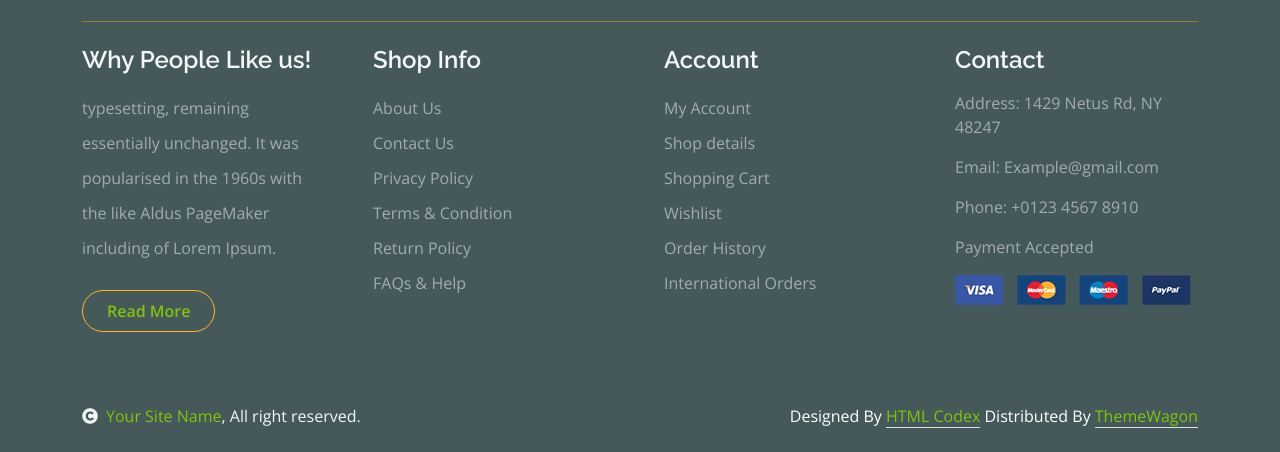
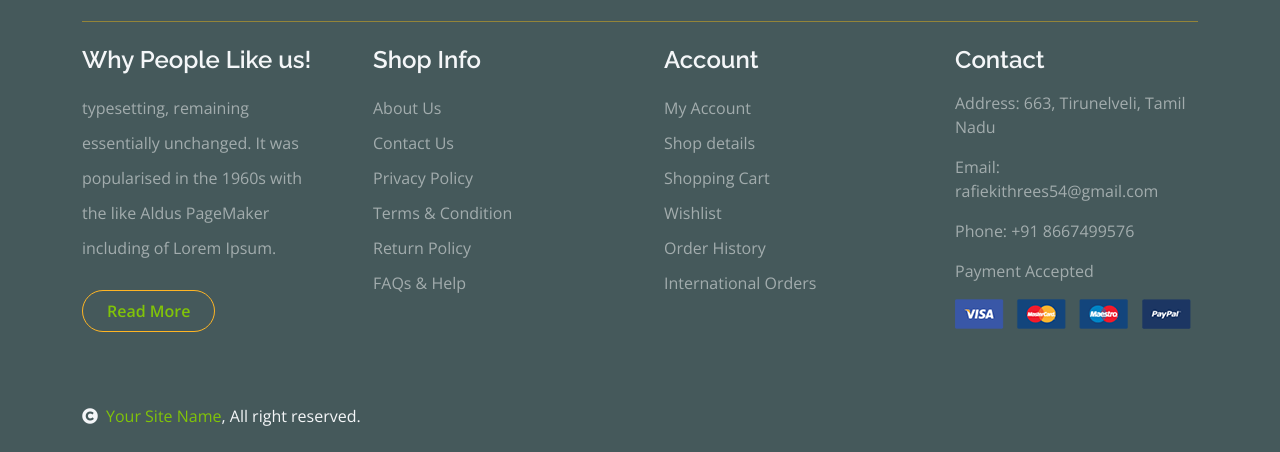
Before and after one commit to RafiekIthrees/greenies, a plain HTML site: page shop-detail.html in a window 1280 px wide. Shown: the part 3006-3458 px from the top of the page. Drawn offline with nearby package versions, Linux system fonts and the light colour scheme.

Commit message:
Update shop-detail.html

```diff
--- a/shop-detail.html
+++ b/shop-detail.html
@@ -3,7 +3,7 @@
 
     <head>
         <meta charset="utf-8">
-        <title>Fruitables - Vegetable Website Template</title>
+        <title>greenies</title>
         <meta content="width=device-width, initial-scale=1.0" name="viewport">
         <meta content="" name="keywords">
         <meta content="" name="description">
@@ -669,9 +669,9 @@
                     <div class="col-lg-3 col-md-6">
                         <div class="footer-item">
                             <h4 class="text-light mb-3">Contact</h4>
-                            <p>Address: 1429 Netus Rd, NY 48247</p>
-                            <p>Email: Example@gmail.com</p>
-                            <p>Phone: +0123 4567 8910</p>
+                            <p>Address: 663, Tirunelveli, Tamil Nadu</p>
+                            <p>Email: rafiekithrees54@gmail.com</p>
+                            <p>Phone: +91 8667499576</p>
                             <p>Payment Accepted</p>
                             <img src="img/payment.png" class="img-fluid" alt="">
                         </div>
@@ -687,12 +687,6 @@
                 <div class="row">
                     <div class="col-md-6 text-center text-md-start mb-3 mb-md-0">
                         <span class="text-light"><a href="#"><i class="fas fa-copyright text-light me-2"></i>Your Site Name</a>, All right reserved.</span>
-                    </div>
-                    <div class="col-md-6 my-auto text-center text-md-end text-white">
-                        <!--/*** This template is free as long as you keep the below author’s credit link/attribution link/backlink. ***/-->
-                        <!--/*** If you'd like to use the template without the below author’s credit link/attribution link/backlink, ***/-->
-                        <!--/*** you can purchase the Credit Removal License from "https://htmlcodex.com/credit-removal". ***/-->
-                        Designed By <a class="border-bottom" href="https://htmlcodex.com">HTML Codex</a> Distributed By <a class="border-bottom" href="https://themewagon.com">ThemeWagon</a>
                     </div>
                 </div>
             </div>
```
